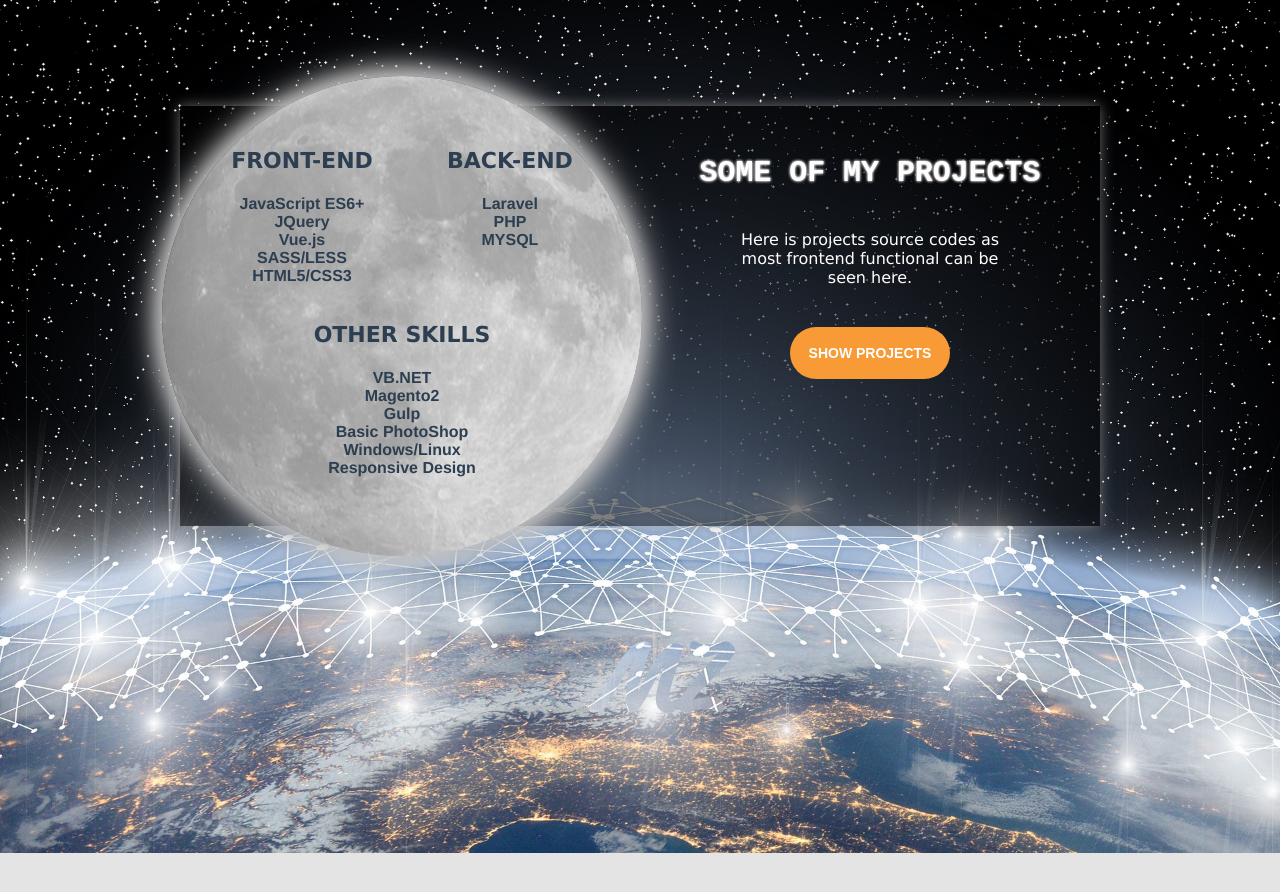
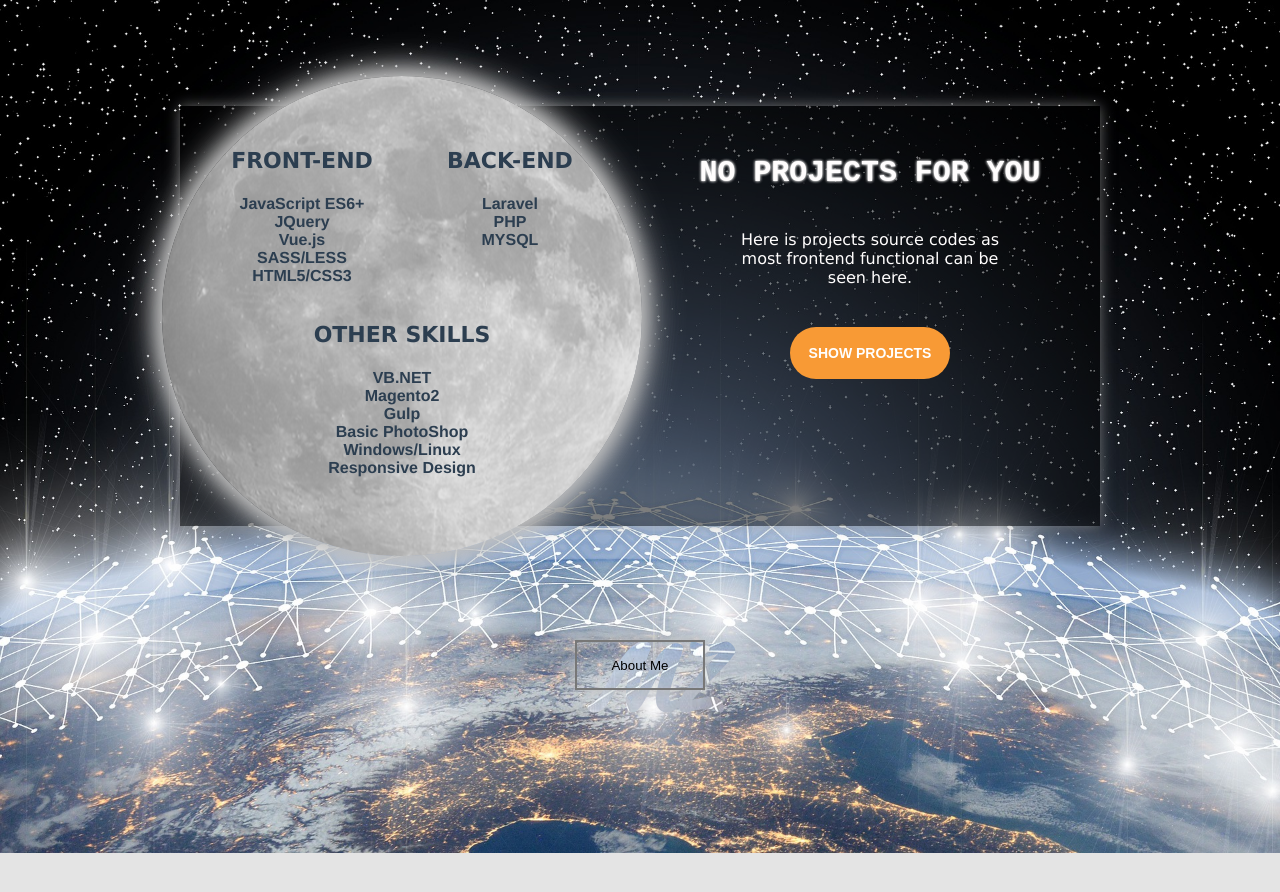
Before and after one commit to trovoltino/matiss-cv, a Vue app: page / in a window 1280 px wide. Shown: the top 892 px of the page. Built offline with nearby package versions, Linux system fonts and the light colour scheme.

Commit message:
main functional of landing page developed

```diff
--- a/src/App.vue
+++ b/src/App.vue
@@ -1,10 +1,8 @@
 <template>
   <div id="app">
     <router-view/>
-    <div id="nav">
-      <Head/>
+    <Head/>
 
-    </div>
   </div>
 </template>
 
@@ -30,19 +28,5 @@ body{
   text-align: center;
   color: #2c3e50;
 }
-#nav {
-  padding: 30px;
-  position: absolute;
-  bottom: 30px;
-  left: 40%;
-}
 
-#nav a {
-  font-weight: bold;
-  color: #2c3e50;
-}
-
-#nav a.router-link-exact-active {
-  color: #42b983;
-}
 </style>
--- /dev/null
+++ b/src/components/AboutMe.vue
@@ -0,0 +1,47 @@
+<template>
+  <div class="about">
+    <div class="picture">
+      <!--<img class="m-logo" ref="logo" src="@/assets/images/main-logo.svg" alt="matiss-logo" width="200px" height="200px">-->
+
+    </div>
+    <p class="info">
+        I am developer who enjoys working with latest technology such as VueJs,
+        in free time I am trying to further my knowlage of given framework and
+        develop basic aps and functionals to get better understanding of inner workings
+        and capabilitys of vuejs. In current work requires usage CMS (magento2),
+        and heavy usage of jquery.
+    </p>
+  </div>
+</template>
+
+<script>
+
+export default {
+  name: 'AboutMe',
+  data() {
+    return{}
+  }
+}
+</script>
+
+<!-- Add "scoped" attribute to limit CSS to this component only -->
+<style scoped>
+
+.about {
+    font-size: 1.3em;
+    height: 500px;
+    width: 800px;
+    background: rgba(0, 0, 0, 0.5);
+    color: white;
+    position: absolute;
+    top: 50%;
+    left: 50%;
+    transform: translate(-50%, -65%);
+    box-shadow: 0px 0px 13px 0px rgba(158,158,158,0.66);
+}
+.info {
+    padding: 20px;
+    margin: 20px;
+}
+
+</style>
--- a/src/components/Slider.vue
+++ b/src/components/Slider.vue
@@ -8,7 +8,8 @@
       </div>
       <div class="field-wrap">
         <div class="left-field">
-            <h2>Some of my projects</h2>
+          <h2 v-if="showInfo">Some of my projects</h2>
+          <h2 v-else>NO PROJECTS FOR YOU</h2>
           <p>Here is projects source codes as most frontend functional
             can be seen here.
           </p>
@@ -25,7 +26,6 @@
     </div>
     <logo class="logo"/>
   </div>
-
 </template>
 
 <script>
@@ -46,6 +46,12 @@ export default {
     return {
       component: 'Skill',
       moveRight: false,
+    }
+  },
+  props: {
+    showInfo: {
+      type: Boolean,
+      required: true,
     }
   }
 }
@@ -87,7 +93,6 @@ h2 {
 }
 .skill-wrap {
   width:920px;
-  background:transparent;
   background: rgba(0, 0, 0, 0.5);
   height: 420px;
   position: absolute;
--- a/src/components/includes/Projects.vue
+++ b/src/components/includes/Projects.vue
@@ -2,9 +2,8 @@
   <div class="projects">
      <a href="#">MageBit</a>
      <a href="#">ScandiWeb</a>
-     <a href="#">CryptoApi</a>
       <router-link to="/">Home</router-link>
-      <router-link to="/about">About</router-link>
+      <router-link to="/crypto">CryptoApi</router-link>
   </div>
 </template>
 
--- a/src/router.js
+++ b/src/router.js
@@ -14,12 +14,12 @@ export default new Router({
       component: Home
     },
     {
-      path: '/about',
-      name: 'about',
+      path: '/crypto',
+      name: 'cryptoApi',
       // route level code-splitting
       // this generates a separate chunk (about.[hash].js) for this route
       // which is lazy-loaded when the route is visited.
-      component: () => import(/* webpackChunkName: "about" */ './views/About.vue')
+      component: () => import(/* webpackChunkName: "about" */ './views/CryptoApi.vue')
     }
   ]
 })
--- a/src/views/Home.vue
+++ b/src/views/Home.vue
@@ -1,20 +1,40 @@
 <template>
   <div class="home">
     <img class="bg" src="@/assets/images/bg-img.jpg" alt="">
-    <Slider/>
-
+    <transition name="switch" mode="out-in">
+      <component v-bind:is="component"></component>
+    </transition>
+    <button class="about-me" @click="switchComp">About Me</button>
   </div>
 </template>
 
 <script>
 // @ is an alias to /src
 
+import AboutMe from '@/components/AboutMe.vue'
 import Slider from '@/components/Slider.vue'
 
 export default {
   name: 'Home',
   components: {
-    Slider
+    'Slider': Slider,
+    'AboutMe': AboutMe
+  },
+  data() {
+    return {
+      component: 'Slider',
+      showInfo: false
+    }
+  },
+  methods: {
+    switchComp() {
+      if(this.component=='AboutMe') {
+        this.component = 'Slider';
+      } else {
+        this.component = 'AboutMe';
+      }
+    }
+
   }
 }
 </script>
@@ -30,4 +50,33 @@ body {
   max-width: 100%;
   min-height: 100vh;
 }
+.about-me {
+  position: absolute;
+  top: 80%;
+  left: 50%;
+  transform: translate(-50%, 0%);
+  background: transparent;
+  height: 50px;
+  width: 130px;
+  z-index: 20;
+  border: 2px solid rgb(119, 119, 119);
+  box-shadow: 0px 0px 10px silver;
+}
+.about-me:hover {
+  border: 2px solid rgb(59, 59, 59);
+  box-shadow: 0px 0px 10px rgb(141, 141, 141),
+              0px 0px 20px rgb(110, 110, 110);
+}
+.about-me:active {
+  background: rgb(189, 189, 189);
+}
+.switch-enter, .switch-leave-to {
+  transition: all 0.2s ease-out;
+  opacity: 0;
+}
+.switch-enter-to, .switch-leave {
+  transition: all 0.2s ease-in;
+  opacity: 1;
+
+}
 </style>
```
Also changed, not shown: src/views/CryptoApi.vue (renamed from src/views/About.vue). Lines whose indentation alone changed are shown as unchanged.
